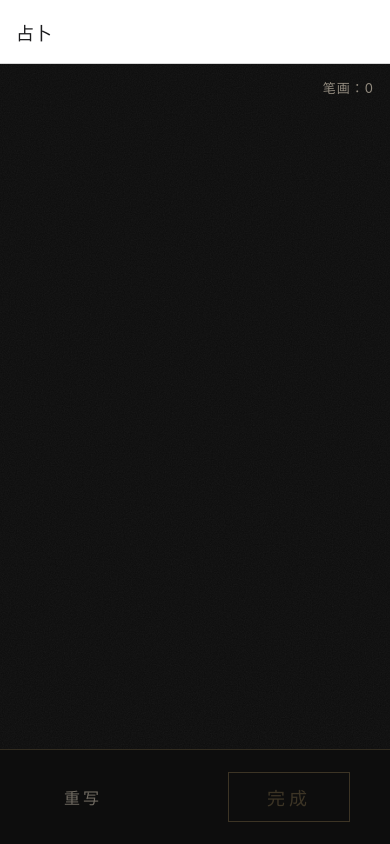
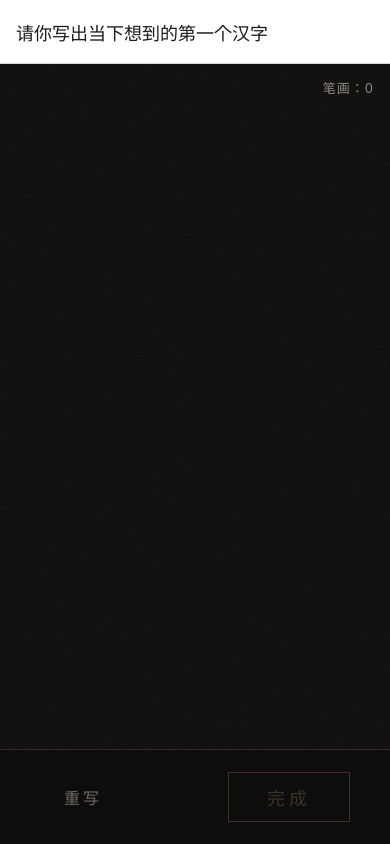
Before and after one commit to YiquanWei/-ink-oracle, a React Native app: screen / in a window 390 px wide. Built offline with nearby package versions, Linux system fonts and the light colour scheme; what react-native-worklets would draw is missing.

Commit message:
Update write screen prompt title

```diff
--- a/App.tsx
+++ b/App.tsx
@@ -18,7 +18,7 @@ export default function App() {
           <Stack.Screen
             name="Write"
             component={WriteScreen}
-            options={{ title: '占卜' }}
+            options={{ title: '请你写出当下想到的第一个汉字' }}
           />
           <Stack.Screen
             name="Result"
```
